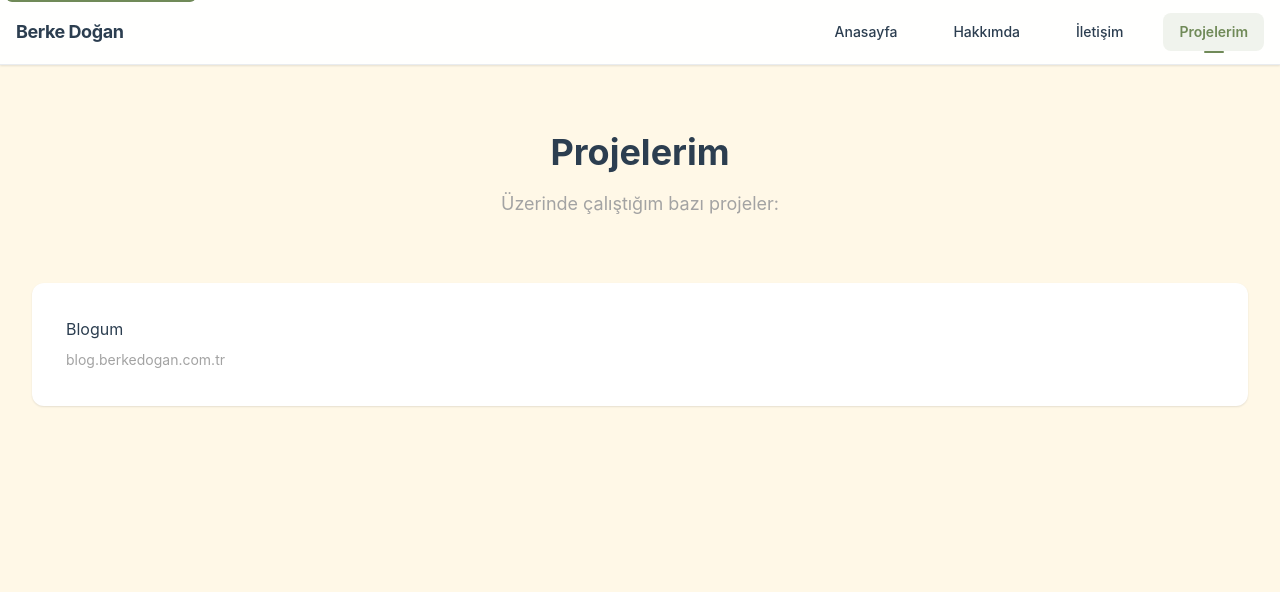
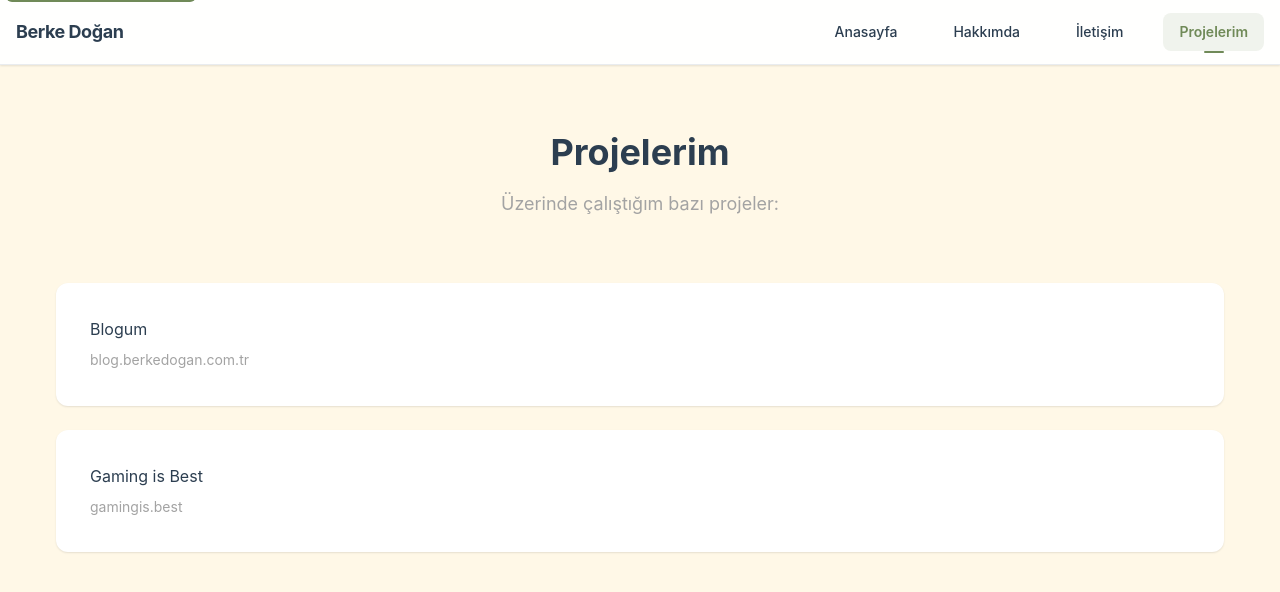
Before and after one commit to 1xKroMx/berkedogan.com.tr, a Vue app in the folder berkedogan/: page /projects in a window 1280 px wide. Shown: the top 592 px of the page. Built offline with nearby package versions, Linux system fonts and the light colour scheme.

Commit message:
feat: add second project to the list and enhance layout with container class

```diff
--- a/berkedogan/src/views/ProjectsView.vue
+++ b/berkedogan/src/views/ProjectsView.vue
@@ -13,6 +13,7 @@ interface Project {
 
 const projects = computed<Project[]>(() => [
   { id: 1, link: 'https://blog.berkedogan.com.tr', name: t.value.project1Name, description: 'blog.berkedogan.com.tr' },
+  { id: 2, link: 'https://gamingis.best', name: 'Gaming is Best', description: 'gamingis.best' },
 ]);
 </script>
 
@@ -23,7 +24,7 @@ const projects = computed<Project[]>(() => [
         <p class="page-subtitle">{{ t.projectsDescription }}</p>
      </header>
 
-        <section>
+        <section class="projects-list container">
           <a
             v-for="project in projects"
             :key="project.id"
@@ -64,6 +65,11 @@ const projects = computed<Project[]>(() => [
   margin: 0 auto;
 }
 
+.projects-list {
+  display: flex;
+  flex-direction: column;
+  gap: var(--spacing-lg);
+}
 
 .project {
   text-decoration: none;
```
